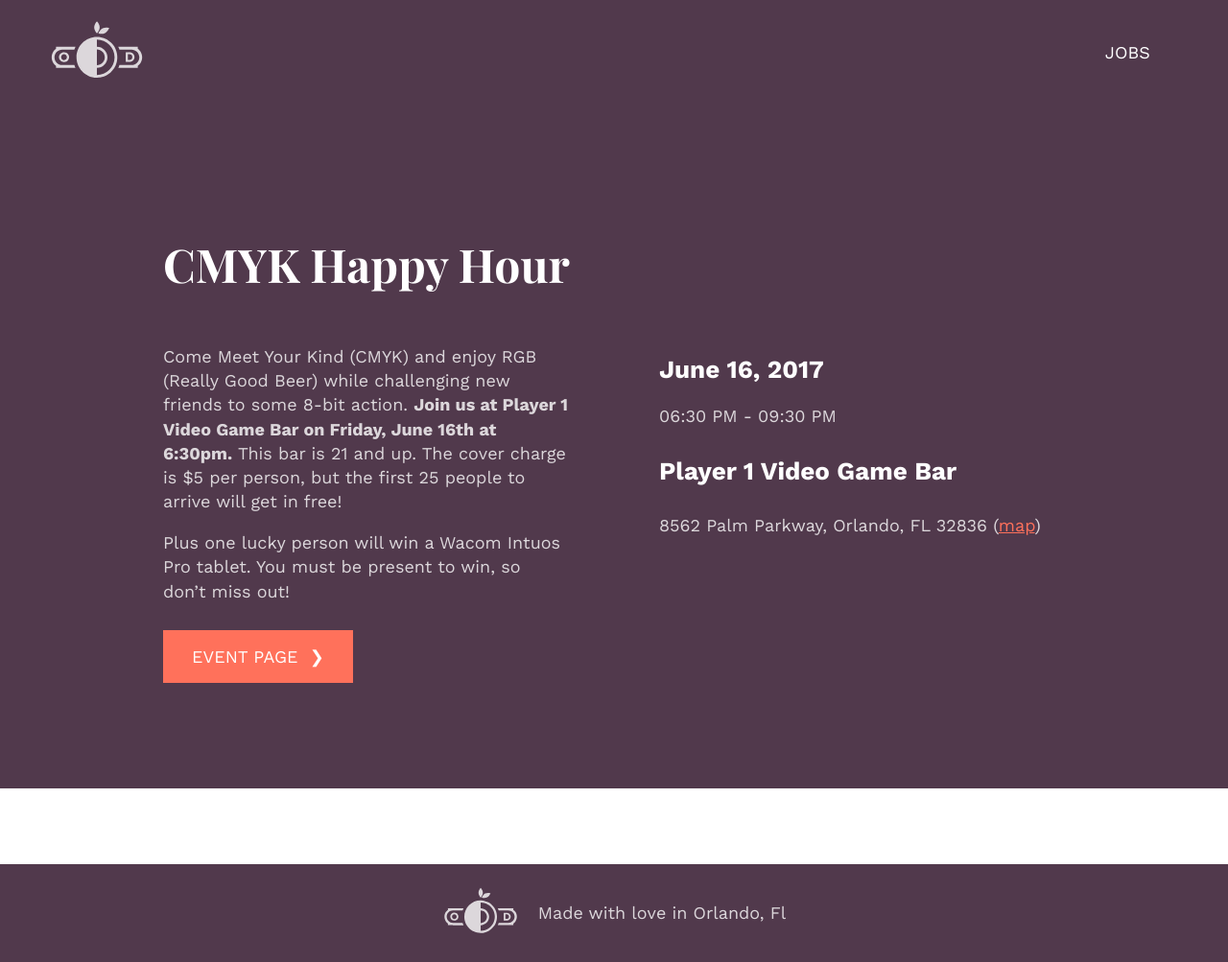
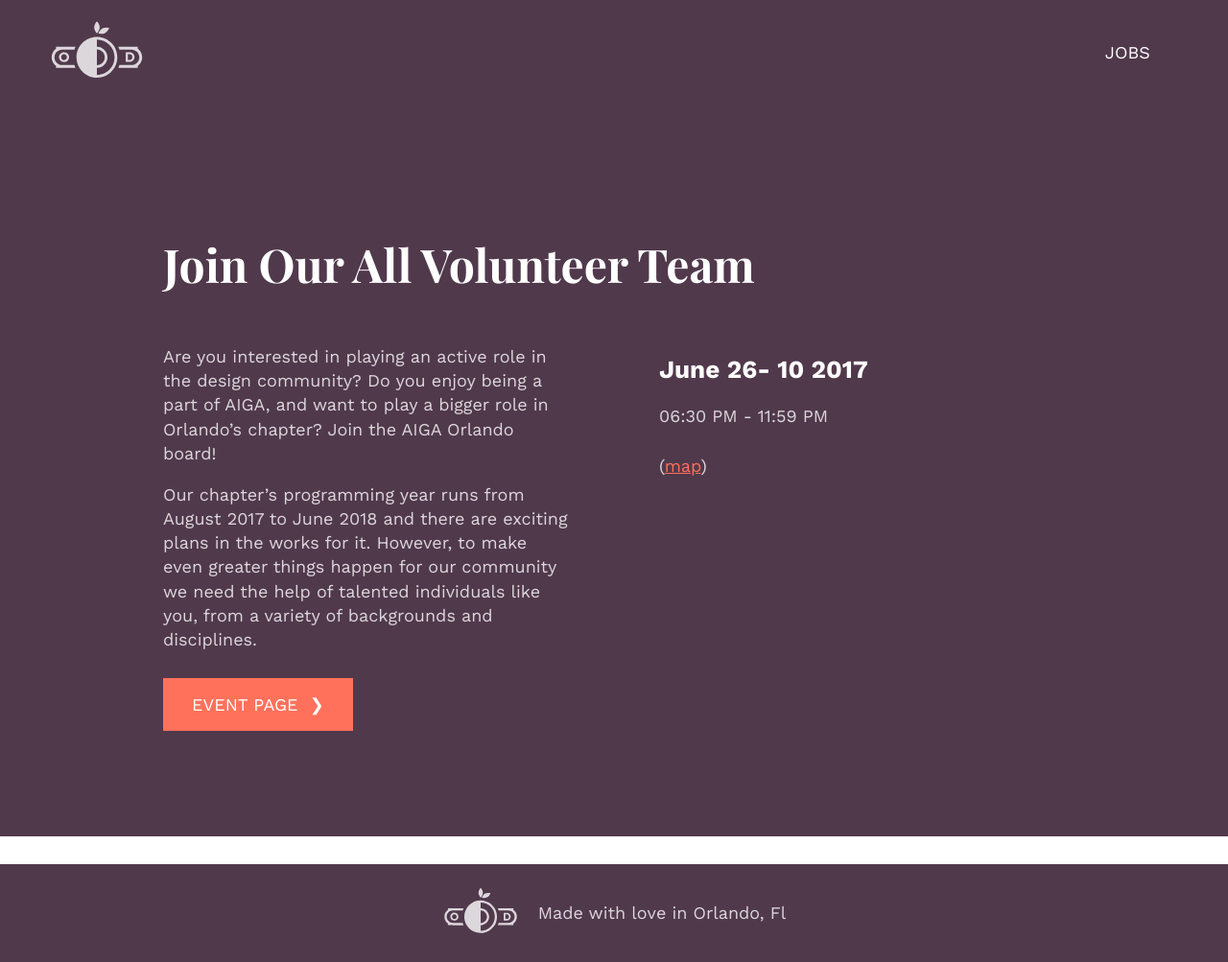
Before and after one commit to whosdustin/orlando-designers, a Jekyll site: the page built from _events/AIGA-Orlando.markdown, in a window 1280 px wide. Shown: the whole page at 96% size. Built offline with Jekyll 4.4.1, drawn with Linux system fonts in a browser that asks for light colours; comment, search, counter and statistics services are not loaded.

Commit message:
Updated Aiga Orlando

```diff
--- a/_events/AIGA-Orlando.markdown
+++ b/_events/AIGA-Orlando.markdown
@@ -1,12 +1,10 @@
 ---
-title: CMYK Happy Hour
-start_date: 2017-06-16 18:30:00 -04:00
-end_date: 2017-06-16 21:30:00 -04:00
-location_name: Player 1 Video Game Bar
-address: 8562 Palm Parkway, Orlando, FL 32836
-link: http://orlando.aiga.org/event/cmyk-happy-hour-2/
+title: Join Our All Volunteer Team
+start_date: 2017-06-26 18:30:00 -04:00
+end_date: 2017-07-10 23:59:00 -04:00
+link: http://orlando.aiga.org/join-our-all-volunteer-team/
 ---
 
-Come Meet Your Kind (CMYK) and enjoy RGB (Really Good Beer) while challenging new friends to some 8-bit action. **Join us at Player 1 Video Game Bar on Friday, June 16th at 6:30pm.** This bar is 21 and up. The cover charge is $5 per person, but the first 25 people to arrive will get in free!
+Are you interested in playing an active role in the design community? Do you enjoy being a part of AIGA, and want to play a bigger role in Orlando’s chapter? Join the AIGA Orlando board!
 
-Plus one lucky person will win a Wacom Intuos Pro tablet. You must be present to win, so don’t miss out!
+Our chapter’s programming year runs from August 2017 to June 2018 and there are exciting plans in the works for it. However, to make even greater things happen for our community we need the help of talented individuals like you, from a variety of backgrounds and disciplines.
```
